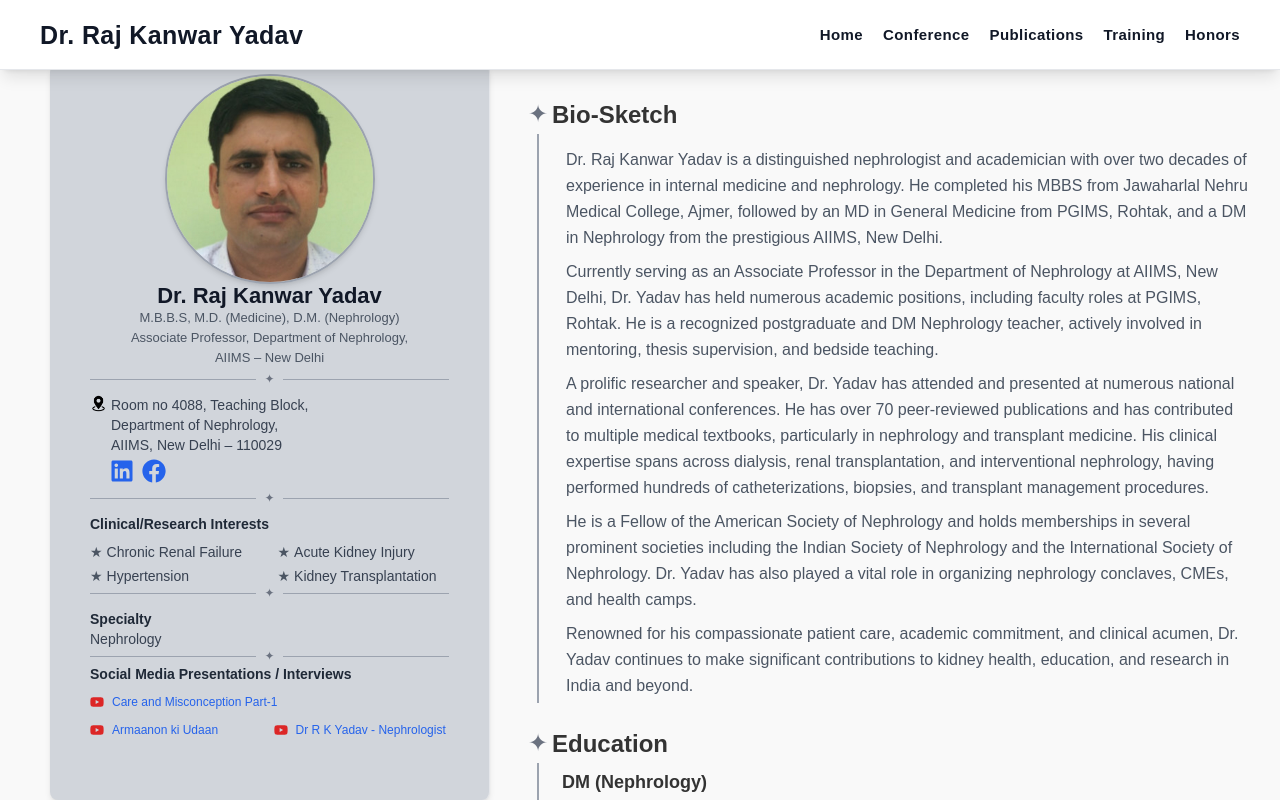
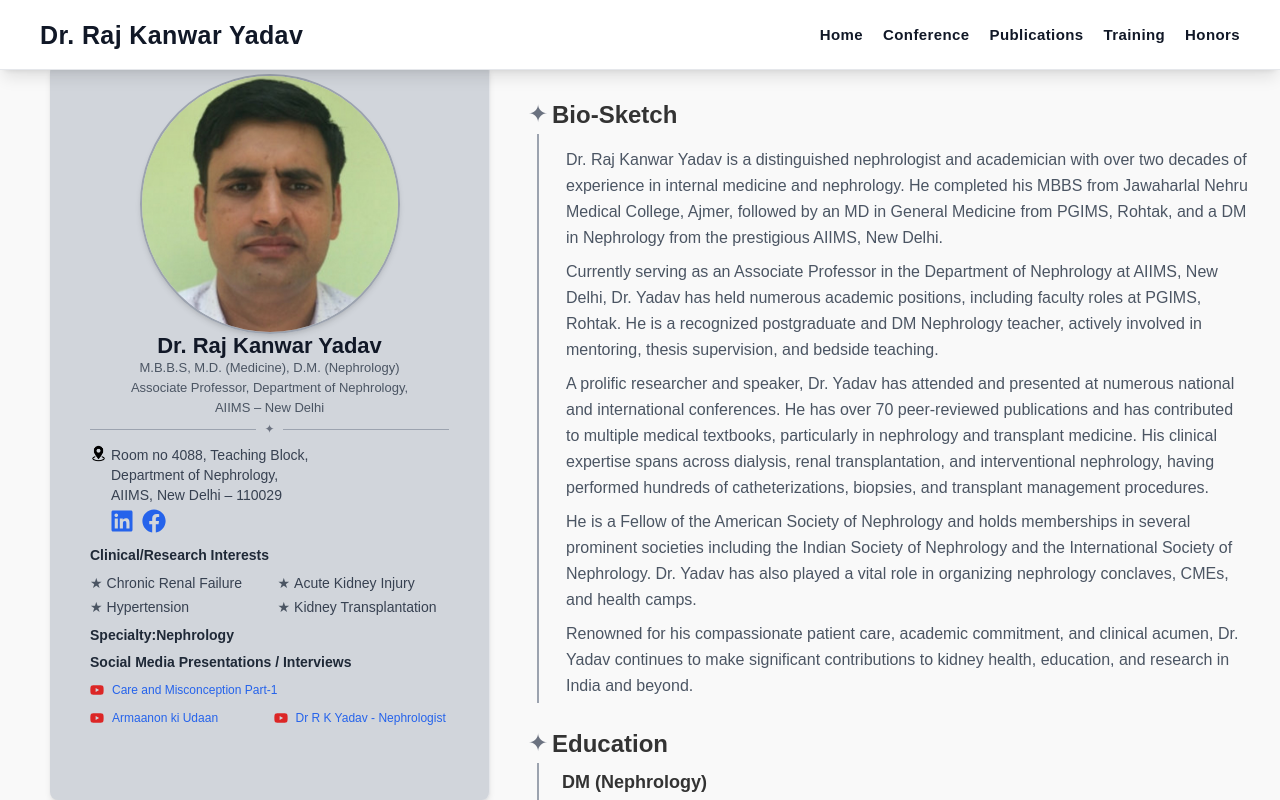
Before and after one commit to vignesh-vc/rajkanwar.yadav-2, a React (Create React App) app: page / in a window 1280 px wide. Shown: the top 800 px of the page. Built offline with nearby package versions, Linux system fonts and the light colour scheme.

Commit message:
updated style

```diff
--- a/src/pages/About.js
+++ b/src/pages/About.js
@@ -334,7 +334,7 @@ const About = () => {
           <img
             src={profileImg}
             alt="Dr. Raj Kanwar Yadav"
-            className="w-[210px] h-[210px] object-cover rounded-full shadow-md border-2 border-gray-400 mt-[-20px] self-center"
+            className="w-[260px] h-[260px] object-cover rounded-full shadow-md border-2 border-gray-400 mt-[-20px] self-center"
           />
 
           {/* Name + Designation */}
@@ -382,16 +382,16 @@ const About = () => {
           </section>
 
           {/* Divider */}
-          <div className="flex items-center w-full  my-2 mt-[-5px]">
+          {/* <div className="flex items-center w-full  my-2 mt-[-5px]">
             <hr className="flex-grow border-t border-gray-400" />
             <span className="px-2 text-gray-500 text-[10px] sm:text-xs">✦</span>
             <hr className="flex-grow border-t border-gray-400" />
-          </div>
+          </div> */}
 
 
           <section className="w-full text-xs sm:text-sm mb-1">
             <h3 className="font-bold text-gray-800 mb-2">Clinical/Research Interests</h3>
-            <ul className="grid grid-cols-2 gap-y-1 gap-x-4">
+            <ul className="grid grid-cols-2 mb-1 gap-y-1 gap-x-4">
               {researchInterests.map((item, idx) => (
                 <li key={idx} className="flex items-center gap-1">
                   <span className="text-gray-600">★</span>
@@ -402,28 +402,28 @@ const About = () => {
           </section>
 
           {/* Divider */}
-          <div className="flex items-center w-full  my-2 mt-[-5px]">
+          {/* <div className="flex items-center w-full  my-2 mt-[-5px]">
             <hr className="flex-grow border-t border-gray-400" />
             <span className="px-2 text-gray-500 text-[10px] sm:text-xs">✦</span>
             <hr className="flex-grow border-t border-gray-400" />
-          </div>
+          </div> */}
 
           {/* Specialty */}
           <section className="w-full text-xs sm:text-sm mb-1">
-            <h3 className="font-bold text-gray-800 mb-2">Specialty</h3>
-            <p className="text-gray-700 mt-[-8px]">{specialty}</p>
+            <h3 className="font-bold text-gray-800 mb-2">Specialty:{specialty}</h3>
+            {/* <p className="text-gray-700 mt-[-8px]"></p> */}
           </section>
 
           {/* Divider */}
-          <div className="flex items-center w-full mt-[-5px] ">
+          {/* <div className="flex items-center w-full mt-[-5px] ">
             <hr className="flex-grow border-t border-gray-400" />
             <span className="px-2 text-gray-500 text-[10px] sm:text-xs">✦</span>
             <hr className="flex-grow border-t border-gray-400" />
-          </div>
+          </div> */}
 
           {/* Social Media Links */}
           {/* Social Media Links */}
-<section className="w-full text-xs sm:text-sm">
+<section className="w-full text-xs mt-[-5px] sm:text-sm mb-1">
   <h3 className="font-bold text-gray-800 mb-2">
     Social Media Presentations / Interviews
   </h3>
```
